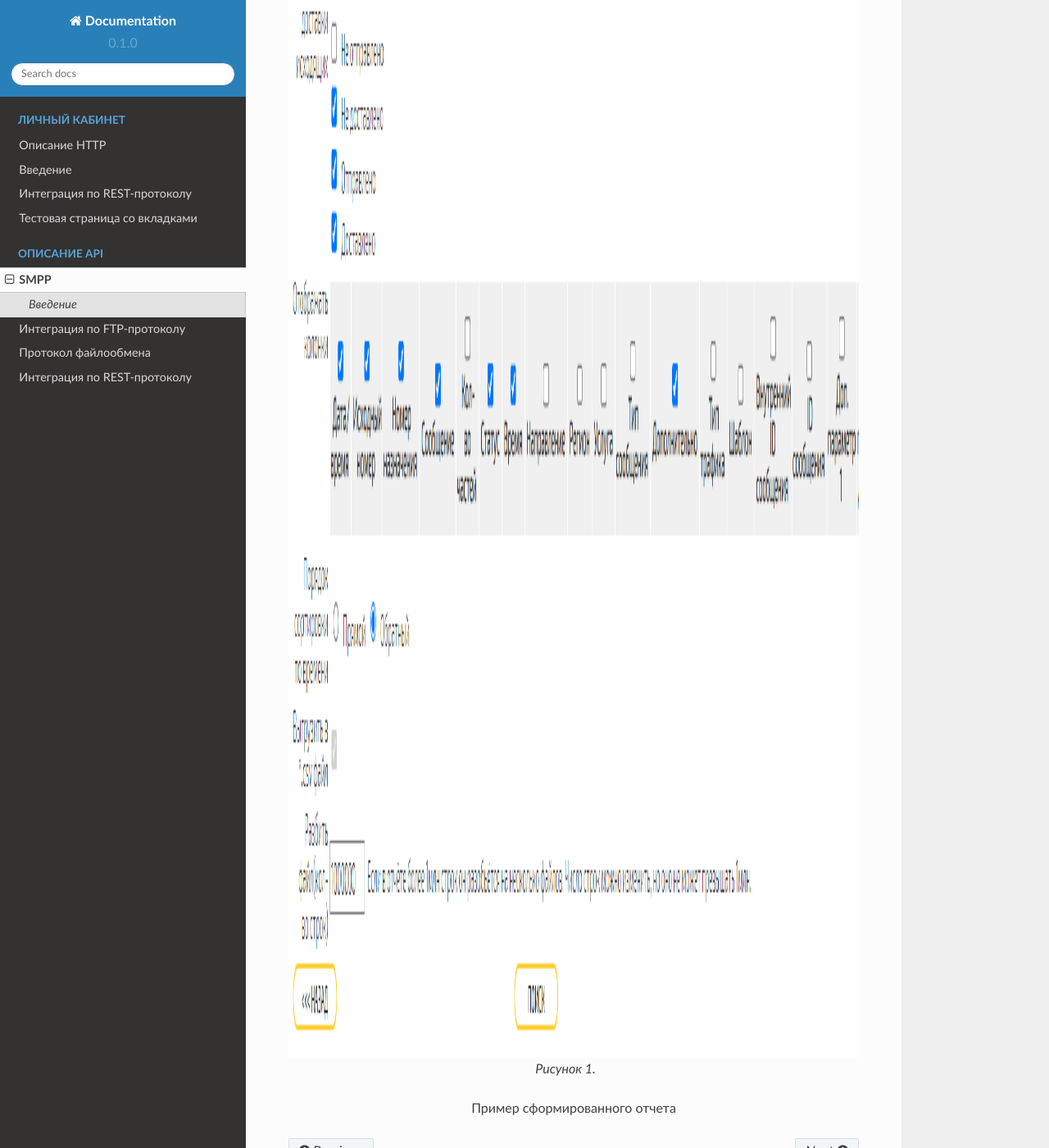
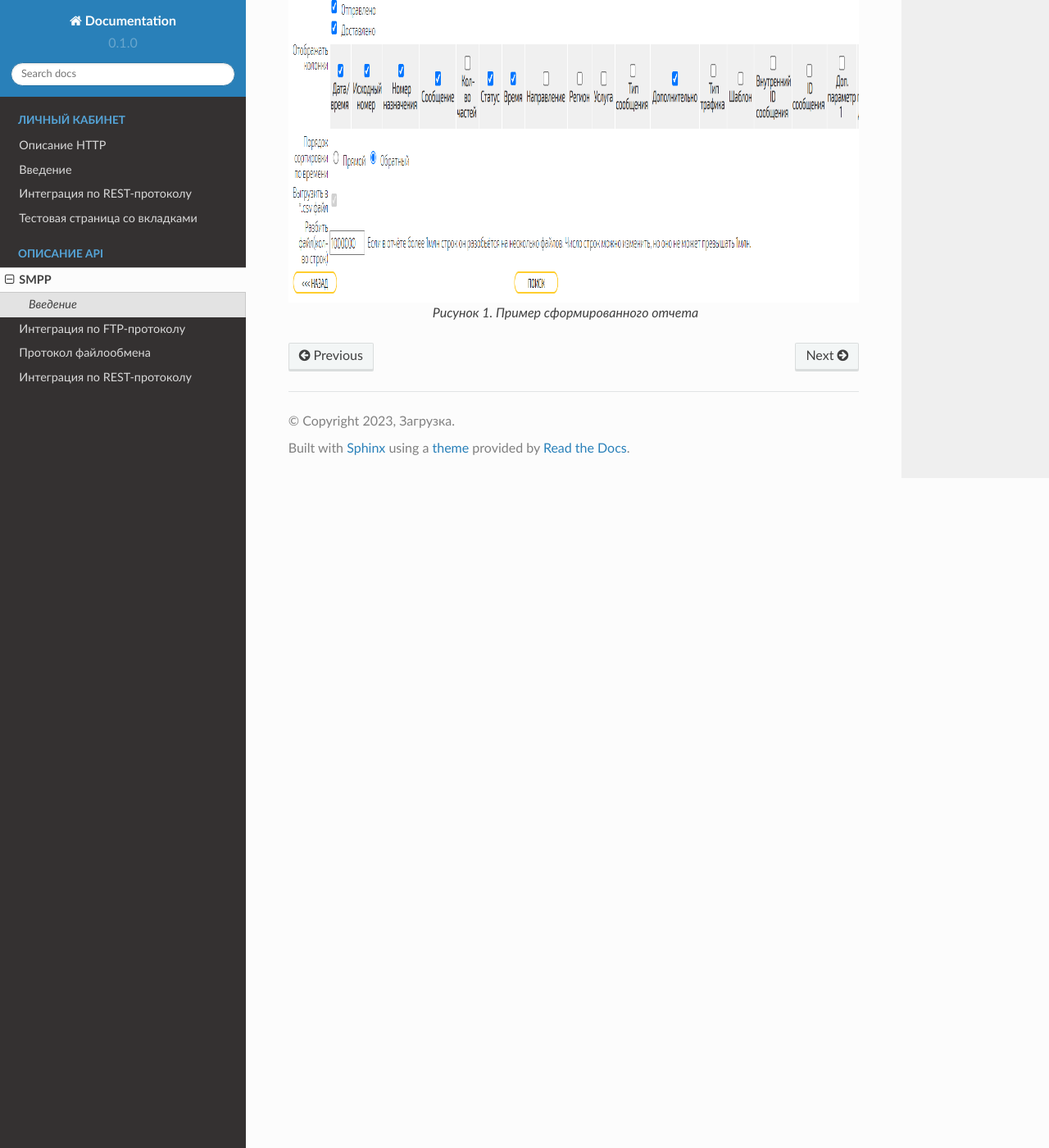
Before and after one commit to omikhaleva/test1, a Sphinx documentation site: the page built from docs/source/oleg.rst, in a window 1280 px wide and 1400 px high, scrolled down 1223 px. Shown: the whole window at 82% size. Built offline with Sphinx 7.4.7 and the Read the Docs theme 2.0.0, drawn with Linux system fonts in a browser that asks for light colours.

Commit message:
pic next

```diff
--- a/docs/source/oleg.rst
+++ b/docs/source/oleg.rst
@@ -46,10 +46,9 @@ SMPP-интеграция позволяет Партнёрам отправля
 ![Пример 1](docs/source/_static/pic_1.png)
 
 .. figure:: _static/pic_1.png
-   :scale: 300 %
+   :scale: 100 %
    :align: center
    :alt: Альтернативный текст: Пример сформированного отчета
 
    Рисунок 1.
-
    Пример сформированного отчета
```
